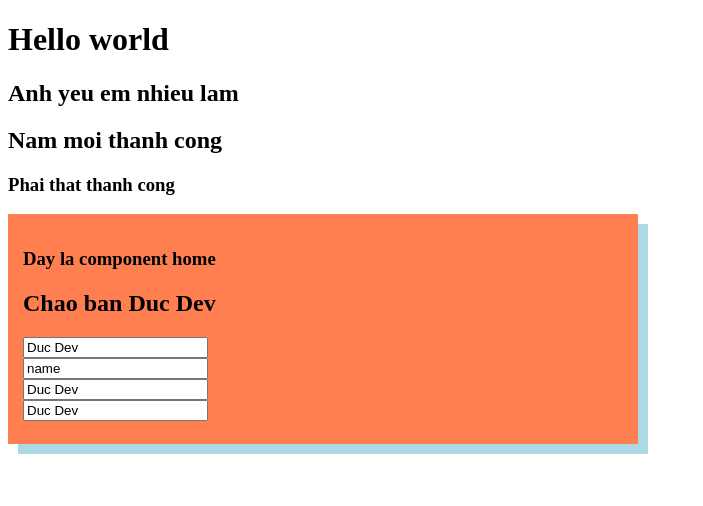
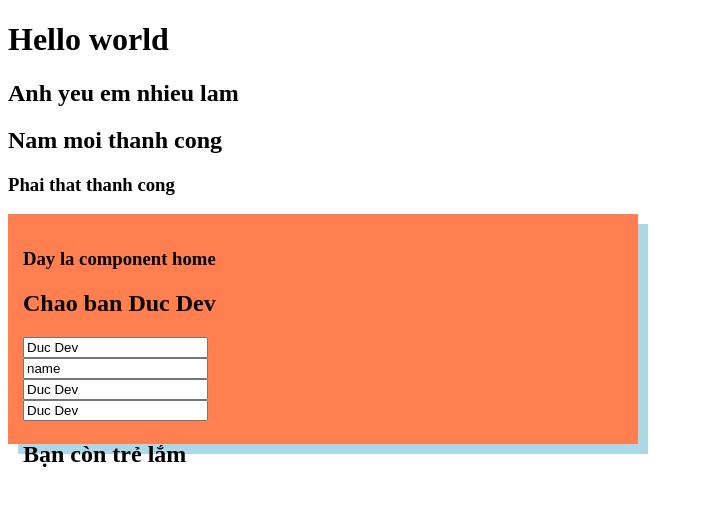
Before and after one commit to DucCoderXTND/Learn-Angular, an Angular app: page / in a window 1280 px wide. Shown: the top 506 px of the page, without its empty margins (0-703 px from the left). Built offline with nearby package versions, Linux system fonts and the light colour scheme.

Commit message:
Databiding - ngIf

```diff
--- a/src/app/home/home.component.html
+++ b/src/app/home/home.component.html
@@ -8,4 +8,7 @@
   <input [value]="name" title="Day la {{name}}">
   <br>
   <input [value]="name" [title]="'Day la '+ name">
+  <br>
+  <h2 *ngIf="age > 18">Bạn quá già rồi</h2>
+  <h2 *ngIf="age <=18">Bạn còn trẻ lắm</h2>
 </div>
--- a/src/app/home/home.component.ts
+++ b/src/app/home/home.component.ts
@@ -1,15 +1,19 @@
 import { Component, OnInit } from '@angular/core';
-
+import { CommonModule } from '@angular/common';
 @Component({
   selector: 'app-home',
   standalone: true,
-  imports: [],
+  imports: [
+    CommonModule
+  ],
   templateUrl: './home.component.html',
   styleUrl: './home.component.css'
 })
 export class HomeComponent implements OnInit {
 
   name = 'Duc Dev';
+  public age = 15;
+
   constructor(){}
   ngOnInit(): void {
 
```
